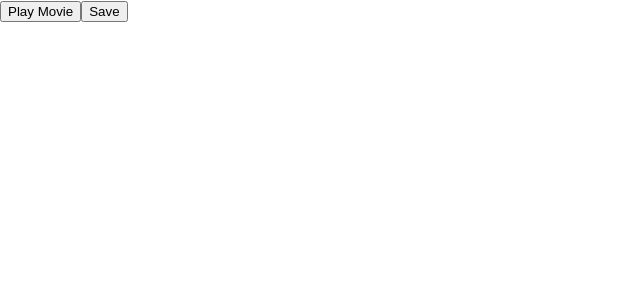
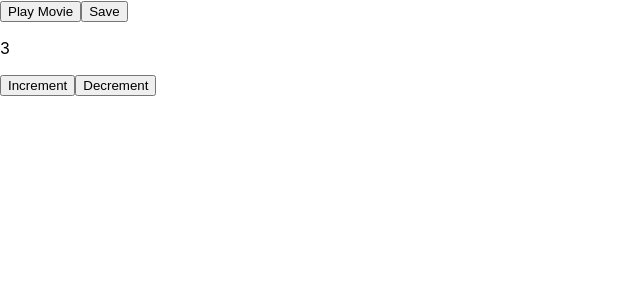
Before and after one commit to DmytroKondrashov/learning_projects, a React (Create React App) app in the folder frontend/react/most_common_react_examples/: page / in a window 1280 px wide. Shown: the top 300 px of the page, without its empty margins (0-640 px from the left). Built offline with nearby package versions, Linux system fonts and the light colour scheme.

Commit message:
aqdd basic use state component

```diff
--- a/frontend/react/most_common_react_examples/src/App.js
+++ b/frontend/react/most_common_react_examples/src/App.js
@@ -1,9 +1,13 @@
 import Toolbar from './components/toolbar'
 import './App.css';
+import UseStateComponent from './components/use_state_component';
 
 function App() {
   return (
-    <Toolbar />
+    <>
+      <Toolbar />
+      <UseStateComponent initialCount={3} />
+    </>
   );
 }
 
--- /dev/null
+++ b/frontend/react/most_common_react_examples/src/components/use_state_component.jsx
@@ -0,0 +1,13 @@
+import { useState } from "react";
+
+export default function UseStateComponent({ initialCount }) {
+  const [count, setCount] = useState(initialCount);
+
+  return(
+    <div>
+      <p>{count}</p>
+      <button onClick={() => setCount(count + 1)}>Increment</button>
+      <button onClick={() => setCount(count - 1)}>Decrement</button>
+    </div>
+  )
+}
```
